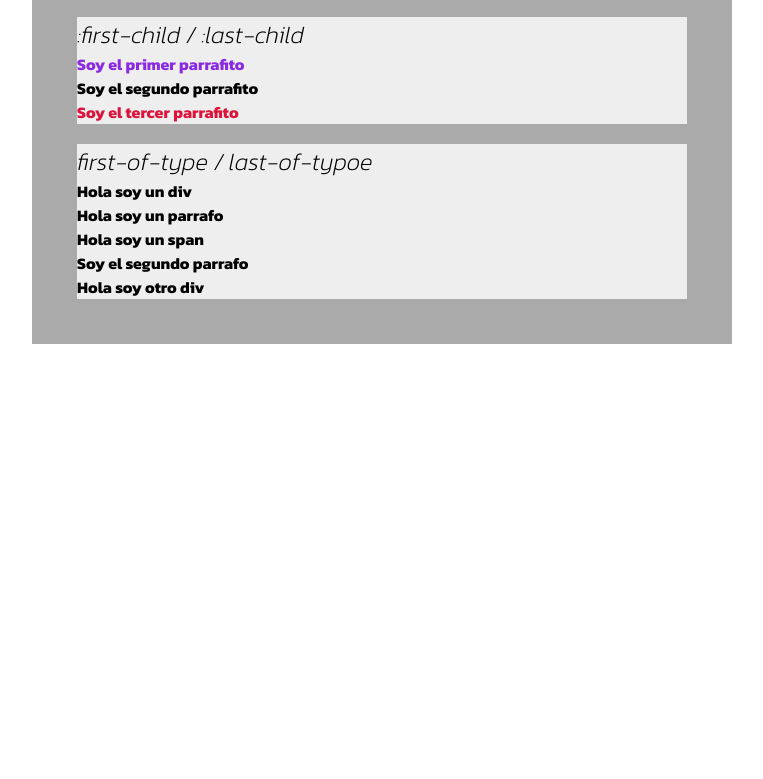
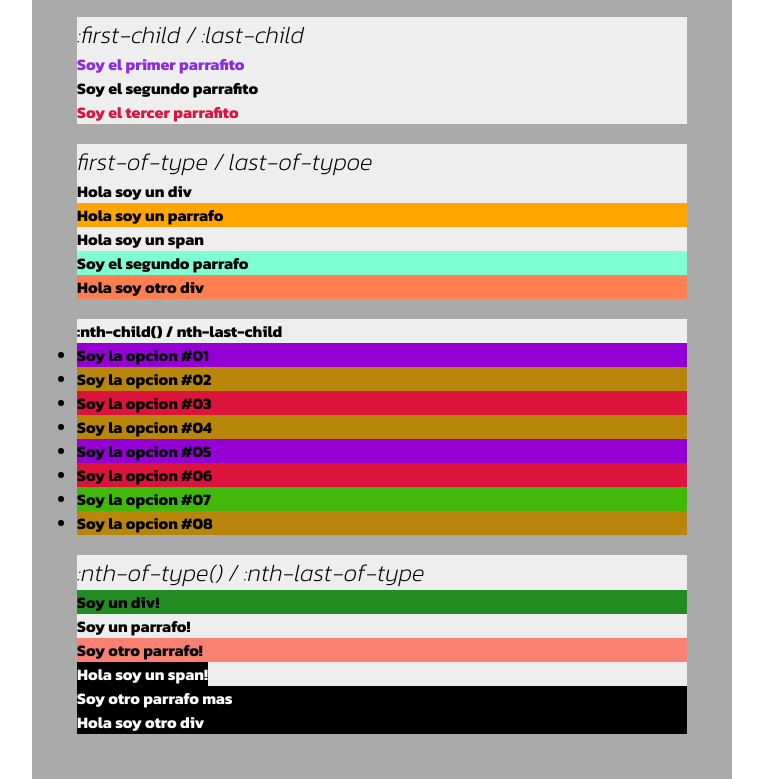
Before and after one commit to JohanaRojas32/pseudoclases.practica, a plain HTML site: page index.html in a window 1280 px wide. Shown: the part 176-955 px from the top of the page, without its empty margins (258-1021 px from the left). Before the commit the page ends 800 px from the top, so only its background shows below. Drawn offline with Linux system fonts and the light colour scheme.

Commit message:
agrego todo junto y terminado y voy a probar subirlo a github

```diff
--- a/css/estilos.css
+++ b/css/estilos.css
@@ -34,14 +34,16 @@ h2 {
     margin: 20px;
 }
 
-/* Pseudoclase: first-child  : Dentro de un conjunto de elementos estoy seleccionando el primero */
+/* !Pseudoclase: first-child  :
+ Dentro de un conjunto de elementos estoy seleccionando el primero */
 
 .parrafos p:first-child {
     color: blueviolet;
     font-weight: 700;
 }
 
-/* Pseudoclase: Last-child : Dentro de un conjunto de elementos estoy seleccionando el ultimo */
+/*! Pseudoclase: Last-child :
+ Dentro de un conjunto de elementos estoy seleccionando el ultimo */
 
 .parrafos p:last-child {
     color: crimson;
@@ -49,10 +51,85 @@ h2 {
 }
 
 
-/* Pseudoclase first-of-type */
+/* !Pseudoclase first-of-type
+ ---> seria: dentro del papa "elementos" elijo el primero de los "p" (en este ejemplo es p, pero puedo elegir cualquier etiqueta dentro del contenedor ese que la idea es que elija el primero de la etiqueta que le pido.)*/
+
+.elementos p:first-of-type {
+background-color: orange;
+}
 
 
 
+/*! Pseudoclase last-of-type */
+/* con este seria que me elija el ultimo de la etiqueta que le esto pidiendo (dentro de ese contenedor elementos) */
+
+.elementos p:last-of-type {
+    background-color: aquamarine;
+}
+
+.elementos div:last-of-type {
+    background-color: coral;
+}
 
 
-/* Pseudoclase last-of-type */
+/*! Pseudoclase nth-child */
+/* Dentro del contenedor que puse puedo elegir que etiqueta quiero que me edite (con el nro adentro del parentesis)  */
+
+
+.lista li:nth-child(2) {
+    background-color: deeppink;
+}
+
+/* Si quiero todos los pares ------> (2n / even) */
+
+.lista li:nth-child(2n) {
+    background-color: darkgoldenrod;
+}
+
+/* Si quiero todos los impares  ----->  (2n+1) / odd */
+
+.lista li:nth-child(2n+1) {
+    background-color: rgb(66, 184, 11);
+}
+
+/* Otro ejemplo: (3n) ---->  cada 3, pintame uno...  y asi puedo con 4n+1, etc */
+
+.lista li:nth-child(3n) {
+    background-color: crimson;
+}
+
+/*! Pseudoclase nth-last-child */
+/* Lo mismo pero al reves, cuenta desde el ultimo elemento para arriba */
+
+.lista li:nth-last-child(4n) {
+    background-color: darkviolet;
+}
+
+
+/*! Pseudoclase :nth-of-type() */
+/* Me deja elegir la etiqueta (por el nth-of-type) y tambien el nro para saber que etiqueta quiero editar (eso lo pongo en el parentesis) contando desde arriba para abajo */
+
+.lista-b p:nth-of-type(2) {
+    background-color: salmon;
+}
+
+.lista-b div:nth-of-type(2) {
+    background-color: lightseagreen;
+}
+
+
+/*! Pseudoclase :nth-last-of-type() */
+/* Lo mismo pero contando desde abajo para arriba */
+
+.lista-b div:nth-last-of-type(2) {
+    background-color: forestgreen;
+}
+
+/* DEMO */
+
+.lista-b p:nth-of-type(3),
+.lista-b span:nth-of-type(1),
+.lista-b div:nth-last-of-type(1) {
+    background-color: black;
+    color: white;
+}
--- a/index.html
+++ b/index.html
@@ -39,6 +39,37 @@
     </div>
 </div> <!-- grupo -->
 
+<!-- .grupo>hh2{:nth-child() / nth-last-child}+ul.lista>li*8{Soy la opcion #$$}
+ -->
+ <div class="grupo">
+    <hh2>:nth-child() / nth-last-child</hh2>
+    <ul class="lista">
+        <li>Soy la opcion #01</li>
+        <li>Soy la opcion #02</li>
+        <li>Soy la opcion #03</li>
+        <li>Soy la opcion #04</li>
+        <li>Soy la opcion #05</li>
+        <li>Soy la opcion #06</li>
+        <li>Soy la opcion #07</li>
+        <li>Soy la opcion #08</li>
+    </ul>
+ </div>   <!-- grupo -->
+
+<!--  .grupo>h2{:nth-of-type() / :nth-last-of-type}+.lista-b>div{Soy un div!}+p{Soy un parrafo!}+p{Soy otro parrafo!}
+ -->
+
+ <div class="grupo">
+    <h2>:nth-of-type() / :nth-last-of-type</h2>
+    <div class="lista-b">
+        <div>Soy un div!</div>
+        <p>Soy un parrafo!</p>
+        <p>Soy otro parrafo!</p>
+        <span>Hola soy un span!</span>
+        <p>Soy otro parrafo mas</p>
+        <div>Hola soy otro div</div>
+    </div>
+ </div>  <!-- grupo -->
+
 
 </div>  <!-- contenedor -->
 
```
